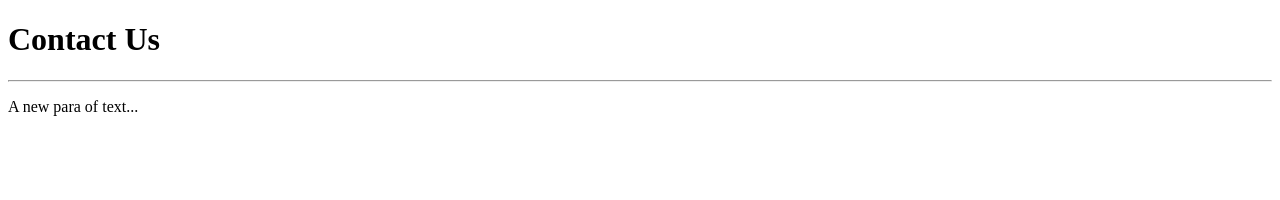
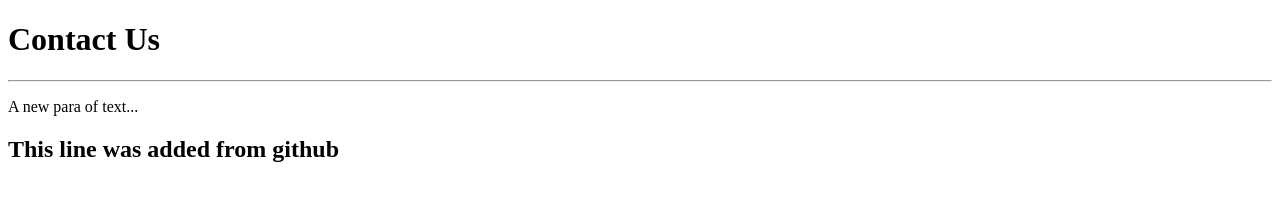
Before and after one commit to messagewaleed/waqservices, a plain HTML site: page contact.html in a window 1280 px wide. Drawn offline with Linux system fonts and the light colour scheme.

Commit message:
Update contact.html

```diff
--- a/contact.html
+++ b/contact.html
@@ -12,5 +12,6 @@
 <p>
 	A new para of text...
 </p>
+	<h2>This line was added from github</h2>
 </body>
 </html>
```
